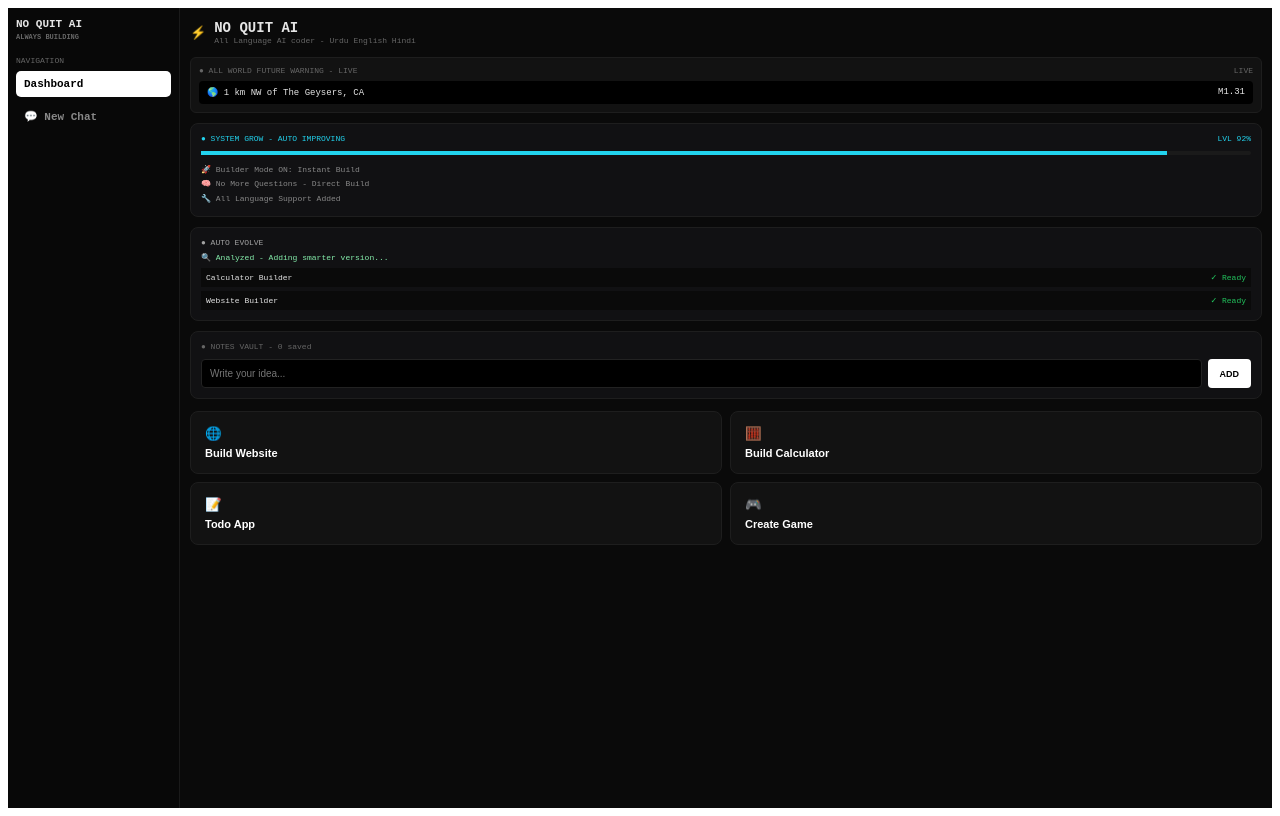
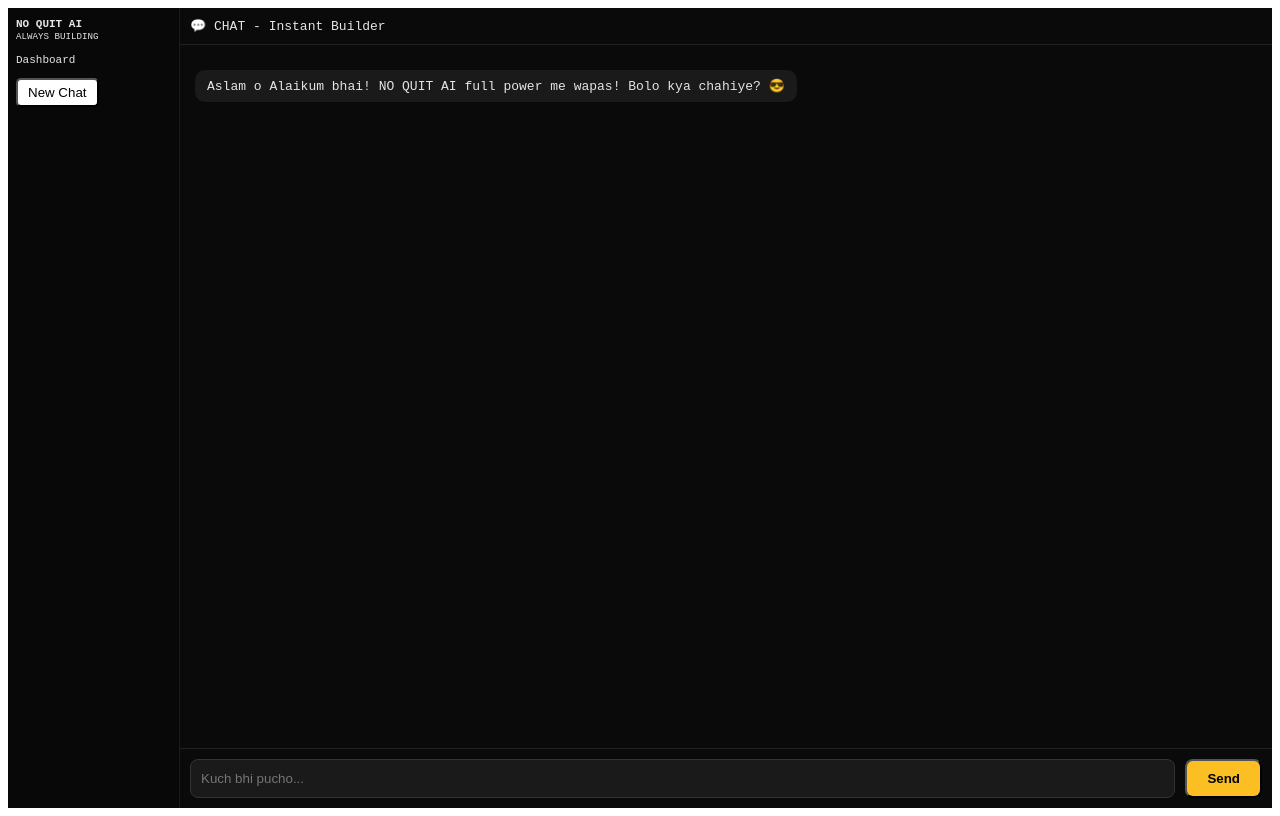
Before and after one commit to NO-QUIT-AI/no-quit-ai, a React (Vite) app: page / in a window 1280 px wide. Built offline with nearby package versions, Linux system fonts and the light colour scheme.

Commit message:
fix chat loop smart reply

```diff
--- a/src/App.jsx
+++ b/src/App.jsx
@@ -1,90 +1,48 @@
+import { useState } from "react";
 
-import { useState, useRef, useEffect } from 'react'
-
-function Builder({type}){
-  const [val,setVal]=useState("")
-  const [todos,setTodos]=useState([])
-  const [t,setT]=useState("")
-  if(type==="calculator"){
-    return (
-      <div style={{background:"#fff",color:"#000",padding:12,borderRadius:12,marginTop:8}}>
-        <div style={{background:"#000",color:"#0f0",padding:12,fontSize:22,textAlign:"right",borderRadius:8}}>{val||"0"}</div>
-        <div style={{display:"grid",gridTemplateColumns:"repeat(4,1fr)",gap:6,marginTop:8}}>
-          <button onClick={()=>setVal("")} style={{gridColumn:"span 4",padding:10,background:"#ff4444",color:"#fff",border:"none",borderRadius:6}}>CLEAR</button>
-          {["7","8","9","/","4","5","6","*","1","2","3","-","0",".","=","+"].map(x=>(
-            <button key={x} onClick={()=>{if(x==="="){try{setVal(String(eval(val)))}catch{setVal("Error")}}else setVal(p=>p+x)}} style={{padding:14,background:x==="="?"#000":"#eee",color:x==="="?"#fff":"#000",border:"none",borderRadius:6,fontWeight:700}}>{x}</button>
-          ))}
-        </div>
-      </div>
-    )
-  }
-  if(type==="todo"){
-    return (<div style={{background:"#fff",color:"#000",padding:12,borderRadius:12,marginTop:8}}><b>Todo App Live</b><div style={{display:"flex",gap:6,marginTop:8}}><input value={t} onChange={e=>setT(e.target.value)} style={{flex:1,padding:8,border:"1px solid #ccc",borderRadius:6}}/><button onClick={()=>{if(t.trim()){setTodos([...todos,t]);setT("")}}} style={{background:"#000",color:"#fff",padding:"8px 12px",borderRadius:6}}>Add</button></div>{todos.map((y,i)=><div key={i} style={{padding:6,borderBottom:"1px solid #eee"}}>{y}</div>)}</div>)
-  }
-  if(type==="portfolio"){
-    return (<div style={{background:"#fff",color:"#000",padding:16,borderRadius:12,marginTop:8}}><h2>🚀 Portfolio Ready!</h2><p>Hi, I am Developer - Modern dark portfolio built!</p><button style={{background:"#000",color:"#fff",padding:"8px 16px",border:"none",borderRadius:6}}>Contact Me</button></div>)
-  }
-  return <div style={{background:"#fff",color:"#000",padding:12,borderRadius:12,marginTop:8}}>✅ {type.toUpperCase()} Built Successfully!</div>
-}
-
-export default function App(){
-  const [view,setView]=useState("dash")
-  const [notes,setNotes]=useState([])
-  const [note,setNote]=useState("")
-  const [msgs,setMsgs]=useState([{from:"ai",text:"Aslam o Alaikum bhai! NO QUIT AI full power me wapas! Bolo kya banana hai? Website, Calculator, Todo? Foran bana dunga!"}])
-  const [input,setInput]=useState("")
-  const bottomRef=useRef(null)
-  useEffect(()=>{bottomRef.current?.scrollIntoView({behavior:"smooth"})},[msgs,view])
-
-  const detect=(q)=>{
-    const l=q.toLowerCase()
-    if(l.includes("calcul")) return "calculator"
+function detectBuild(l){
+  if(l.includes("calculator")) return "calculator"
   if(l.includes("todo")) return "todo"
-    if(l.includes("port")||l.includes("website")||l.includes("web")) return "portfolio"
-    if(l.includes("shop")||l.includes("ecom")) return "ecommerce"
+  if(l.includes("shop")||l.includes("ecommerce")||l.includes("store")) return "shop"
   if(l.includes("blog")) return "blog"
   if(l.includes("game")) return "game"
+  if(l.includes("website")||l.includes("bana")||l.includes("build")||l.includes("create")) return "website"
   return null
 }
 
 const getReply=(q,l,b)=>{
-    // Language Detect - Simple but works for all
   const isUrdu = /(salam|bhai|kya|kese|kaise|hai|hu|banao|bnana|koch|kuch|shukria|zabardast|mast|walaikum)/i.test(l)
-    const isEnglish = !isUrdu && /^[a-z0-9 ,.!?'"-]+$/i.test(q) && l.split(' ').length>1
+  const isEnglish = !isUrdu && /^[a-z0-9 ,.!?'"-]*$/i.test(q) && l.split(' ').length>1
 
-    // If building - reply in same language as user + build
   if(b){
     if(isEnglish) return `Got it brother! Building your ${b.toUpperCase()} right now! 👇 Live preview below!`
     return `Lo bhai! ${b.toUpperCase()} bana diya! 👇 Neeche live preview dekho!`
   }
 
-    // GREETINGS - Same language
   if(l.includes("salam")||l.includes("aslam")) return "Walaikum Aslam bhai! ❤️ Allah khair kare! Bolo kya banana hai?"
-    if(l.includes("how are you")){
-        if(isEnglish) return "Alhamdulillah I'm doing great brother! How about you? What should we build today? 🚀"
-        return "Alhamdulillah ek dum zabardast hu bhai! Tum sunao! Kya build karein aaj? 🚀"
+  if(l.includes("how are you")) return isEnglish ? "Alhamdulillah I'm doing great brother! How about you? What should we build today? 🚀" : "Alhamdulillah ek dum zabardast hu bhai! Tum sunao! Kya build karein aaj? 🚀"
+  if(l.includes("kese ho")||l.includes("kaisa hai")) return "Alhamdulillah ek dum mast hu bhai! Tum batao, kya banana hai? 😎"
+  if(l.includes("thank")) return isEnglish ? "You're welcome brother! ❤️ Anytime! What else to build?" : "Koi baat nahi bhai! ❤️ Dil se! Aur kuch banana hai?"
+  if(l.includes("kon ho")||l.includes("who are you")) return isEnglish ? "I'm NO QUIT AI brother! Your personal builder - Website, Calculator, Todo, Game - I build instantly! Just say 'build'!" : "Main NO QUIT AI hu bhai! Tumhara personal coder! Jo bolo foran bana deta hu!"
+  if(l.includes("china")||l.includes("chaina")) return isEnglish ? "China travel needs a visa + flight booking. Do you want me to make a China travel checklist website for you? Or just need info?" : "China jane ke liye visa + ticket chahiye! Bolo checklist website bana dun ya sirf info chahiye?"
+  if(l.includes("lora")) return isEnglish ? "LoRA is Low-Rank Adaptation - a way to fine-tune AI models with small data. Are you asking about AI LoRA training? I can build a LoRA training dashboard for you if you want!" : "Lora AI wala LoRA hai - AI model ko train karne ka tareeqa! Bolo ispe dashboard bana dun ya samjhau?"
+  if(l.includes("help")||l.includes("madad")) return isEnglish ? "Yes bro I'm here! Tell me - you want info or should I build something? Just say 'build calculator' etc." : "Haan bhai bolo! Info chahiye ya kuch banana hai? Bas bolo 'calculator bana de'!"
+
+  // SMART DEFAULT - No more website loop!
+  if(isEnglish) return `Got it! "${q}" - I can help with that! Do you want info about this or should I build something related? Just say what you need!`
+  return `Samajh gaya bhai! "${q}" - Ispe info chahiye ya kuch bana ke dun? Bolo kya karna hai!`
 }
-    if(l.includes("kese ho")||l.includes("kaisa hai")||l.includes("kya hal")) return "Alhamdulillah ek dum mast hu bhai! Tum batao, kya banana hai? 😎"
 
-    if(l.includes("thank")||l.includes("thanks")){
-        return isEnglish ? "You're welcome brother! ❤️ Anytime! What else to build?" : "Koi baat nahi bhai! ❤️ Dil se! Aur kuch banana hai?"
-    }
-    if(l.includes("kon ho")||l.includes("who are you")) return isEnglish ? "I'm NO QUIT AI brother! Your personal builder - Website, Calculator, Todo, Game - I build instantly! Just say 'build'!" : "Main NO QUIT AI hu bhai! Tumhara personal coder! Jo bolo foran bana deta hu!"
-    if(l.includes("kya kar")||l.includes("what can you")) return isEnglish ? "I can build anything! Website, Calculator, Todo, Game, Ecommerce, Blog - Just say 'Build calculator' and it's done instantly!" : "Bhai main sab kuch bana sakta hu! Website, Calculator, Todo, Game, Shop - Bas 'banao' bolo, foran ban jayega!"
-
-    // UNIVERSAL REPLY - Same language as user
-    if(isEnglish){
-        return `Got it! "${q}" - Absolutely doable! Tell me how you want it? As a website, an app, or something else? I'll build it instantly! 🔥`
-    }
-    // Urdu / Mix default
-    return `Samajh gaya bhai! "${q}" - Bilkul ho jayega! Isko website bana dun ya app? Bolo kya scene hai, foran bana deta hu! 🔥`
-  }
+export default function App(){
+  const [msgs,setMsgs]=useState([{from:"ai",text:"Aslam o Alaikum bhai! NO QUIT AI full power me wapas! Bolo kya chahiye? 😎"}])
+  const [input,setInput]=useState("")
+  const [notes,setNotes]=useState([])
 
   const send=()=>{
     if(!input.trim()) return
     const q=input
     const l=q.toLowerCase()
-    const b=detect(q)
+    const b=detectBuild(l)
     setMsgs(m=>[...m,{from:"user",text:q}])
     setNotes(n=>[...n,q])
     setInput("")
@@ -95,38 +53,19 @@ export default function App(){
   }
 
   return (
-
     <div style={{minHeight:"100vh",background:"#0a0a0a",color:"#e5e5e5",fontFamily:"monospace",display:"flex"}}>
       <div style={{width:155,background:"#080808",borderRight:"1px solid #1a1a1a",padding:"10px 8px",fontSize:11}}>
-        <div style={{fontWeight:800}}>NO QUIT AI<br/><span style={{fontSize:7,color:"#666"}}>ALWAYS BUILDING</span></div>
-        <div style={{marginTop:14,color:"#666",fontSize:8}}>NAVIGATION</div>
-        <div onClick={()=>setView("dash")} style={{background:view=="dash"?"#fff":"transparent",color:view=="dash"?"#000":"#888",padding:"7px 8px",borderRadius:5,fontWeight:700,marginTop:6,cursor:"pointer"}}>Dashboard</div>
-        <div onClick={()=>setView("chat")} style={{background:view=="chat"?"#fff":"transparent",color:view=="chat"?"#000":"#888",padding:"7px 8px",borderRadius:5,fontWeight:700,marginTop:6,cursor:"pointer"}}>💬 New Chat</div>
+        <b>NO QUIT AI</b><br/><small>ALWAYS BUILDING</small><br/><br/>Dashboard<br/><br/><button style={{background:"white",color:"black",padding:"5px 10px",borderRadius:"5px"}}>New Chat</button>
       </div>
-
-      <div style={{flex:1,display:"flex",flexDirection:"column",maxHeight:"100vh"}}>
-        {view=="dash"?(
-          <div style={{flex:1,overflowY:"auto",padding:"12px 10px"}}>
-            <div style={{display:"flex",gap:8,alignItems:"center",marginBottom:12}}><span>⚡</span><div><div style={{fontWeight:800,fontSize:14}}>NO QUIT AI</div><div style={{fontSize:8,color:"#666"}}>All Language AI coder - Urdu English Hindi</div></div></div>
-            <div style={{background:"#121212",border:"1px solid #1e1e1e",borderRadius:6,padding:8,fontSize:8,marginBottom:10}}><div style={{display:"flex",justifyContent:"space-between",color:"#666"}}>● ALL WORLD FUTURE WARNING - LIVE <span>LIVE</span></div><div style={{marginTop:6,background:"#000",padding:"6px 8px",borderRadius:4,display:"flex",justifyContent:"space-between",fontSize:9}}><span>🌎 1 km NW of The Geysers, CA</span><span>M1.31</span></div></div>
-            <div style={{background:"#111113",border:"1px solid #1e1e1e",borderRadius:8,padding:10,marginBottom:10}}><div style={{display:"flex",justifyContent:"space-between",fontSize:8,color:"#22d3ee"}}>● SYSTEM GROW - AUTO IMPROVING <span>LVL 92%</span></div><div style={{height:4,background:"#1a1a1a",borderRadius:10,margin:"8px 0"}}><div style={{width:"92%",height:"100%",background:"#22d3ee"}}></div></div><div style={{fontSize:8,color:"#888",lineHeight:1.8}}><div>🚀 Builder Mode ON: Instant Build</div><div>🧠 No More Questions - Direct Build</div><div>🔧 All Language Support Added</div></div></div>
-            <div style={{background:"#111113",border:"1px solid #1e1e1e",borderRadius:8,padding:10,marginBottom:10}}><div style={{fontSize:8,color:"#a3a3a3"}}>● AUTO EVOLVE</div><div style={{fontSize:8,color:"#86efac",margin:"6px 0"}}>🔍 Analyzed - Adding smarter version...</div><div style={{display:"flex",justifyContent:"space-between",background:"#0a0a0a",padding:5,fontSize:8,marginTop:4}}><span>Calculator Builder</span><span style={{color:"#22c55e"}}>✓ Ready</span></div><div style={{display:"flex",justifyContent:"space-between",background:"#0a0a0a",padding:5,fontSize:8,marginTop:4}}><span>Website Builder</span><span style={{color:"#22c55e"}}>✓ Ready</span></div></div>
-            <div style={{background:"#111113",border:"1px solid #1e1e1e",borderRadius:8,padding:10,marginBottom:12}}><div style={{fontSize:8,color:"#666"}}>● NOTES VAULT - {notes.length} saved</div><div style={{display:"flex",gap:6,marginTop:8}}><input value={note} onChange={e=>setNote(e.target.value)} placeholder="Write your idea..." style={{flex:1,background:"#000",border:"1px solid #222",color:"#fff",padding:8,borderRadius:4,fontSize:10}}/><button onClick={()=>{if(note.trim()){setNotes([...notes,note]); setNote("")}}} style={{background:"#fff",color:"#000",border:"none",padding:"6px 12px",borderRadius:4,fontSize:9,fontWeight:800}}>ADD</button></div></div>
-            <div style={{display:"grid",gridTemplateColumns:"1fr 1fr",gap:8}}><button onClick={()=>setView("chat")} style={{background:"#121212",border:"1px solid #1e1e1e",borderRadius:8,padding:14,color:"#fff",textAlign:"left"}}><div>🌐</div><div style={{fontWeight:700,fontSize:11,marginTop:6}}>Build Website</div></button><button onClick={()=>setView("chat")} style={{background:"#121212",border:"1px solid #1e1e1e",borderRadius:8,padding:14,color:"#fff",textAlign:"left"}}><div>🧮</div><div style={{fontWeight:700,fontSize:11,marginTop:6}}>Build Calculator</div></button><button onClick={()=>setView("chat")} style={{background:"#121212",border:"1px solid #1e1e1e",borderRadius:8,padding:14,color:"#fff",textAlign:"left"}}><div>📝</div><div style={{fontWeight:700,fontSize:11,marginTop:6}}>Todo App</div></button><button onClick={()=>setView("chat")} style={{background:"#121212",border:"1px solid #1e1e1e",borderRadius:8,padding:14,color:"#fff",textAlign:"left"}}><div>🎮</div><div style={{fontWeight:700,fontSize:11,marginTop:6}}>Create Game</div></button></div>
+      <div style={{flex:1,display:"flex",flexDirection:"column"}}>
+        <div style={{padding:"10px",borderBottom:"1px solid #222"}}>💬 CHAT - Instant Builder</div>
+        <div style={{flex:1,overflowY:"auto",padding:"15px"}}>
+          {msgs.map((m,i)=><div key={i} style={{margin:"10px 0",textAlign:m.from=="user"?"right":"left"}}><span style={{background:m.from=="user"?"#333":"#1a1a1a",padding:"8px 12px",borderRadius:"10px",display:"inline-block"}}>{m.text}</span></div>)}
         </div>
-        ):(
-          <div style={{flex:1,display:"flex",flexDirection:"column",background:"#0f0f0f"}}>
-            <div style={{padding:"10px 12px",borderBottom:"1px solid #222",display:"flex",justifyContent:"space-between"}}><b style={{fontSize:12}}>💬 CHAT - Instant Builder</b><button onClick={()=>setView("dash")} style={{background:"#222",border:"none",color:"#fff",padding:"4px 8px",borderRadius:4,fontSize:10}}>← Back</button></div>
-            <div style={{flex:1,overflowY:"auto",padding:12,display:"flex",flexDirection:"column",gap:10}}>
-              {msgs.map((m,i)=><div key={i} style={{maxWidth:"92%",alignSelf:m.from=="user"?"flex-end":"flex-start"}}><div style={{background:m.from=="user"?"#fff":"#1e1e1e",color:m.from=="user"?"#000":"#fff",padding:"8px 12px",borderRadius:12,fontSize:12}}>{m.text}</div>{m.build&&<Builder type={m.build}/>}</div>)}
-              <div ref={bottomRef}></div>
+        <div style={{padding:"10px",display:"flex",gap:"10px",borderTop:"1px solid #222"}}>
+          <input value={input} onChange={e=>setInput(e.target.value)} onKeyDown={e=>e.key=="Enter"&&send()} placeholder="Kuch bhi pucho..." style={{flex:1,padding:"10px",borderRadius:"8px",background:"#1a1a1a",border:"1px solid #333",color:"white"}}/>
+          <button onClick={send} style={{padding:"10px 20px",background:"#fbbf24",color:"black",borderRadius:"8px",fontWeight:"bold"}}>Send</button>
         </div>
-            <div style={{padding:10,display:"flex",gap:6,borderTop:"1px solid #222",background:"#0a0a0a"}}>
-              <input value={input} onChange={e=>setInput(e.target.value)} onKeyDown={e=>e.key=="Enter"&&send()} placeholder="Build a modern calculator..." style={{flex:1,background:"#1a1a1a",border:"1px solid #333",color:"#fff",padding:"12px",borderRadius:10,fontSize:13}}/>
-              <button onClick={send} style={{background:"#fff",color:"#000",border:"none",padding:"0 18px",borderRadius:10,fontWeight:800}}>Send</button>
-            </div>
-          </div>
-        )}
       </div>
     </div>
   )
```
Lines whose indentation alone changed are shown as unchanged.
